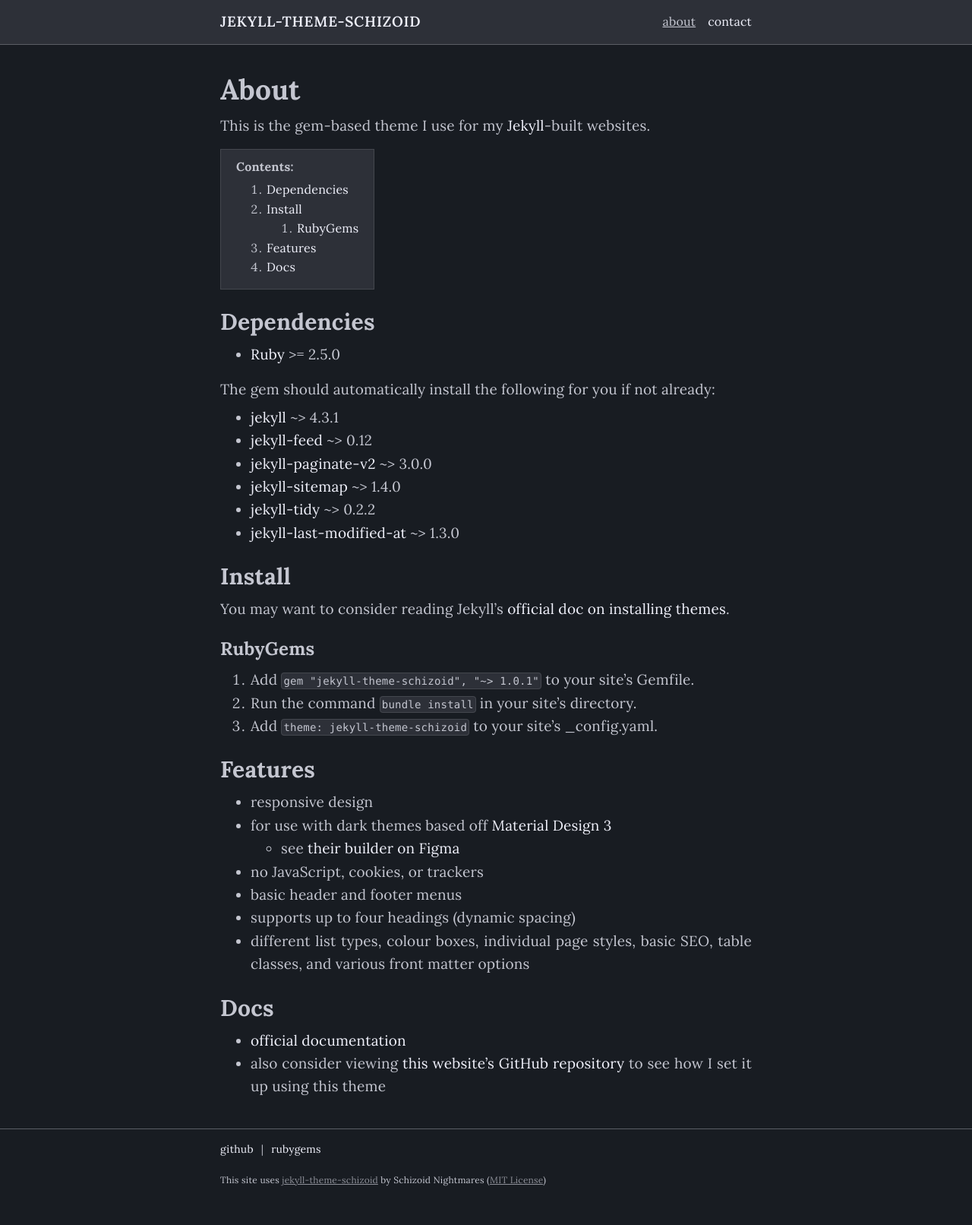
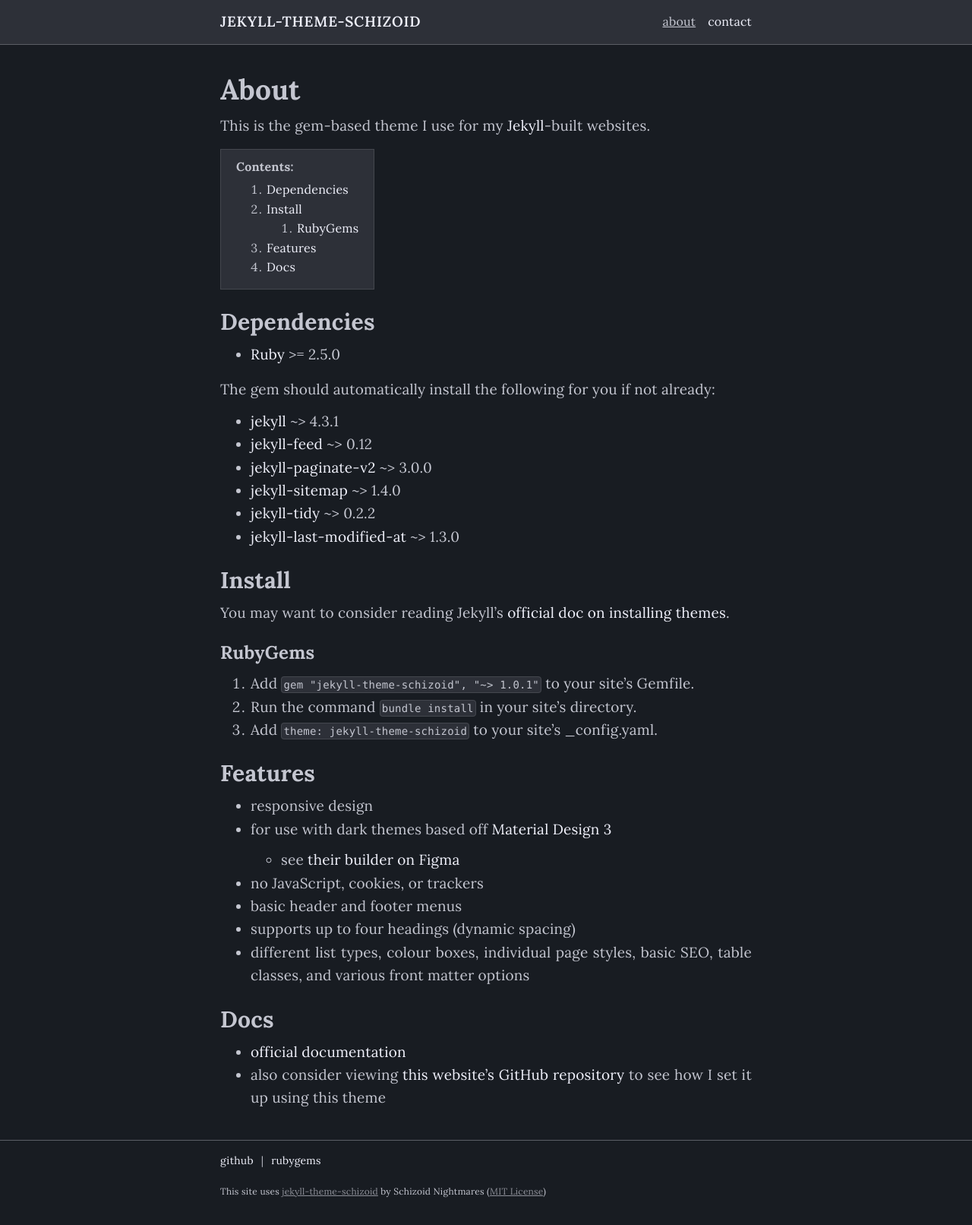
Before and after one commit to schizoidnightmares/jekyll-theme-schizoid, a Jekyll site: the page built from about.md, in a window 1280 px wide. Shown: the whole page at 76% size. Built offline with Jekyll 4.4.1, drawn with Linux system fonts in a browser that asks for light colours.

Commit message:
updating style

```diff
--- a/_sass/base.scss
+++ b/_sass/base.scss
@@ -34,6 +34,7 @@ a:hover {
 
 .active {
     text-decoration: underline;
+    cursor: default;
 }
 
 ::selection {
@@ -158,6 +159,10 @@ hr {
 
 // lists
 
+ol.lowercase {
+    list-style-type: lower-alpha;
+}
+
 ul.arrow {
     list-style-type: "↳";
     li {
@@ -168,7 +173,7 @@ ul.arrow {
 // home and landing
 
 .home, .landing {
-    height: 100vh;
+    height: 97vh;
     display: flex;
     justify-content: center;
     align-items: center;
--- a/_sass/includes.scss
+++ b/_sass/includes.scss
@@ -21,6 +21,9 @@
         ~ ul, ~ ol {
             margin-top: .4rem !important;
         }
+    }
+    ul, ol {
+        margin-top: 0 !important;
     }
 }
 
--- a/_sass/page.scss
+++ b/_sass/page.scss
@@ -14,17 +14,14 @@
             + p {
                 text-indent: 4rem;
             }
-            + ul, + ol {
-                margin-top: -1rem;
-                &.arrow {
-                    margin-top: -.5rem;
-                }
+            + ul, + ol, +.arrow {
+                margin-top: -.5rem;
             }
         }
         ul, ol {
             text-align: justify;
             hyphens: auto;
-            &.spaced > li + li {
+            ul, ol, &.spaced > li + li {
                 margin-top: 1rem;
             }
         }
--- a/_sass/responsive.scss
+++ b/_sass/responsive.scss
@@ -11,7 +11,6 @@
         margin-right: auto;
     }
     .home {
-        height: 98vh;
         padding: 0 3rem;
     }
     .header {
```
